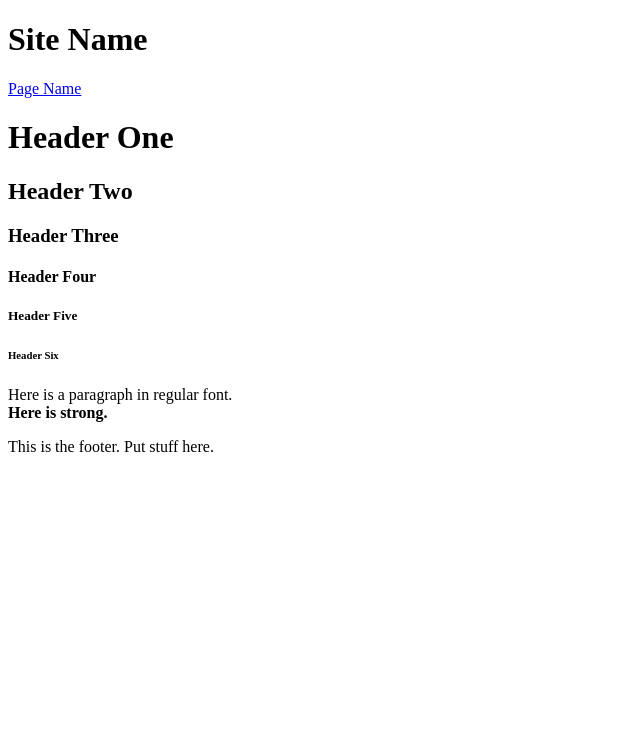
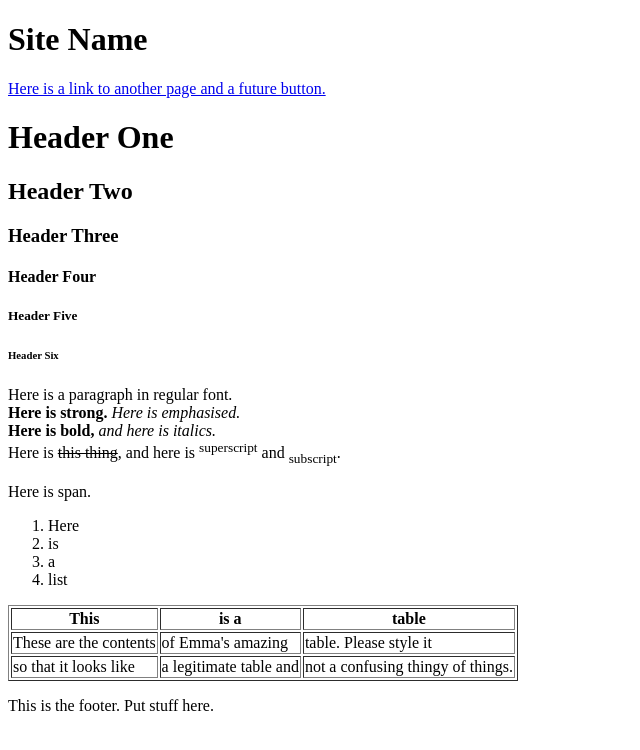
Before and after one commit to ncss/projects-2017-4, a Python web app: template templates/demo.html in a window 1280 px wide. Shown: the top 750 px of the page, without its empty margins (0-640 px from the left). Run offline with Jinja, Linux system fonts and the light colour scheme; the template is opened without the code that fills it, so the values that code supplies are empty.

Commit message:
Updated demo page for CSS team

```diff
--- a/templates/demo.html
+++ b/templates/demo.html
@@ -9,7 +9,7 @@
         <header>
             <h1>Site Name</h1>
             <nav>
-                <a href="/page">Page Name</a>
+                <a href="/page">Here is a link to another page and a future button.</a>
              </nav>
         </header>
 
@@ -22,8 +22,37 @@
             <h6>Header Six</h6>
 
             <p> Here is a paragraph in regular font. <br>
-            <strong> Here is strong. </strong>
+            <strong> Here is strong. </strong> <em>Here is emphasised.</em>
+            <br><b>Here is bold,</b> <i> and here is italics.</i>
+            <br>Here is <del>this thing</del>, and here is <sup>superscript</sup> and <sub>subscript</sub>.
             </p>
+            <p>
+            <span>Here is span</span>.
+            <ol>
+                <li>Here</li>
+                <li>is</li>
+                <li>a</li>
+                <li>list</li>
+            </ol>
+            </p>
+
+            <table border="1">
+                <tr>
+                    <th>This</th>
+                    <th>is a</th>
+                    <th>table</th>
+                </tr>
+                <tr>
+                    <td>These are the contents</td>
+                    <td>of Emma's amazing</td>
+                    <td>table. Please style it</td>
+                </tr>
+                <tr>
+                    <td>so that it looks like</td>
+                    <td>a legitimate table and</td>
+                    <td>not a confusing thingy of things.</td>
+                </tr>
+            </table>
 
         </main>
 
```
